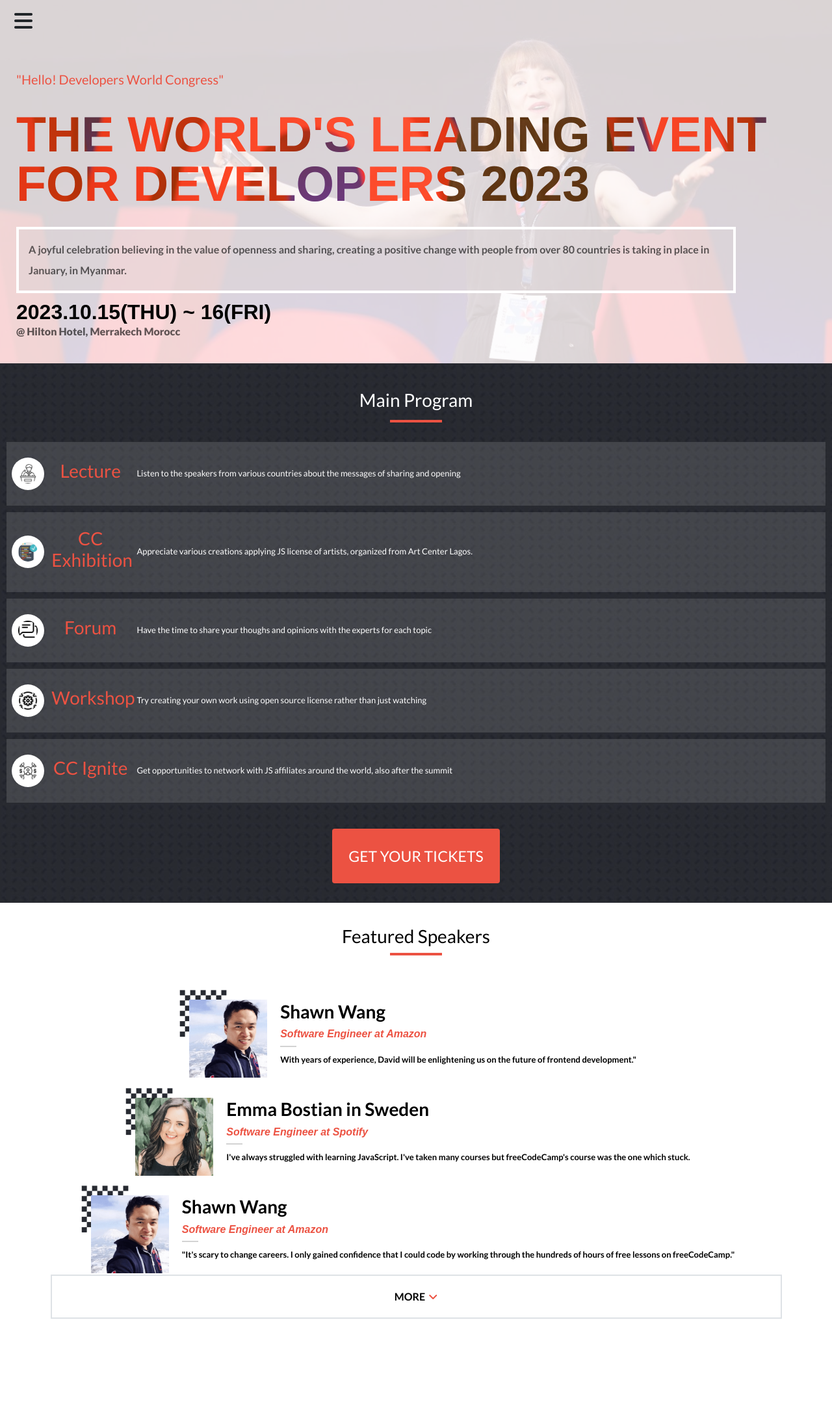
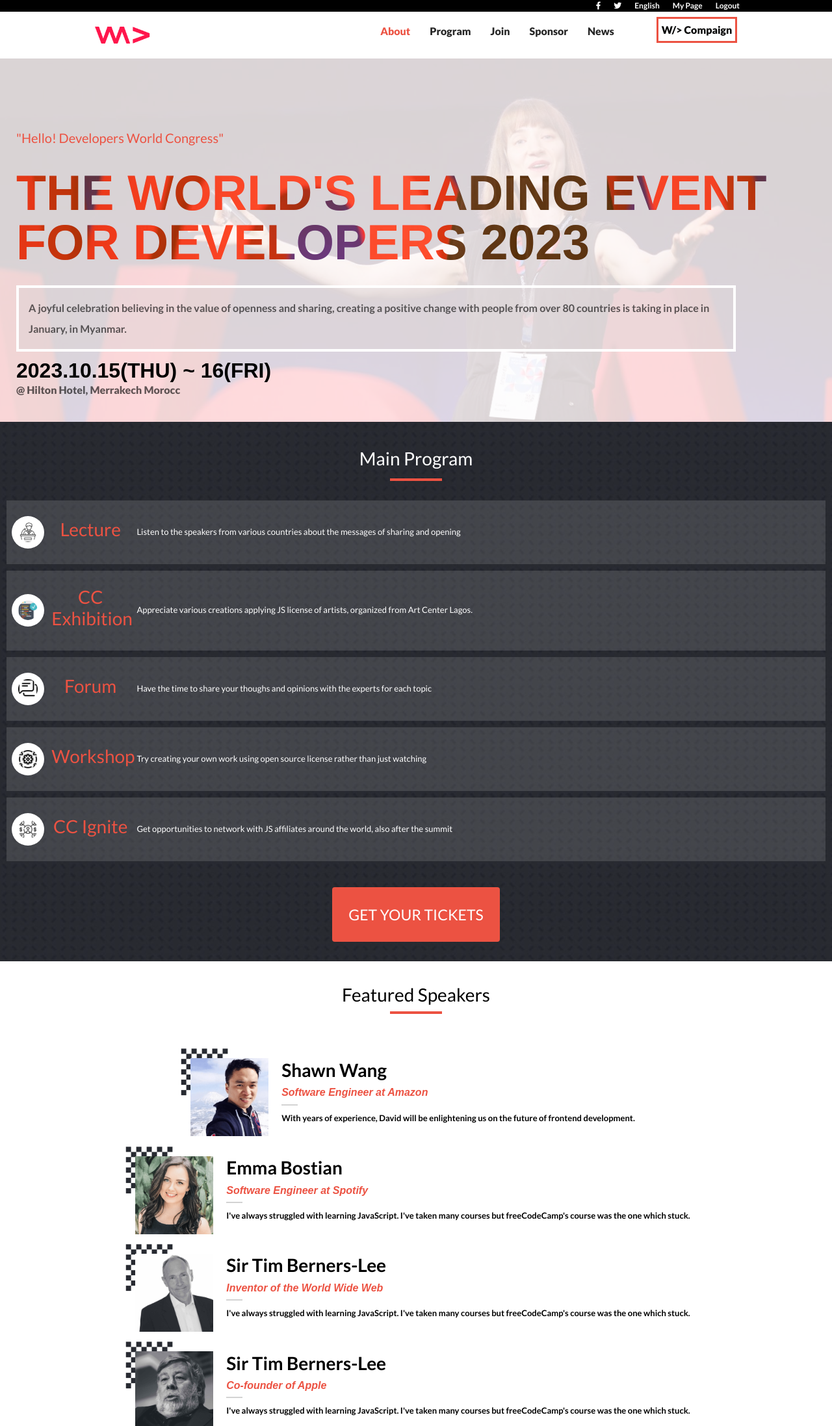
Before and after one commit to naji-97/CapstonePrj1-ConferencePage, a website: page index.html in a window 1280 px wide. Shown: the top 2194 px of the page at 65% size. Before the commit the page ends 2044 px from the top, so only its background shows below. Drawn offline with nearby package versions, Linux system fonts and the light colour scheme.

Commit message:
Create Featured speakers dynamically with  JavaScript.

```diff
--- a/about.css
+++ b/about.css
@@ -32,8 +32,9 @@ a {
     color: #262626;
 }
 
-p {
-    padding-bottom: 0;
+button {
+    background: none;
+    border: none;
 }
 
 .flex {
@@ -51,29 +52,94 @@ p {
     background: none;
 }
 
-.bg-white {
-    background-color: #fff;
-}
-
 /* End Global Style */
 
 /* Start header */
 
 .toolbar {
-    position: absolute;
+    /* position: absolute; */
 
     /* height: 100vh; */
-    top: 0;
-    right: 0;
+    /* top: 0; */
+    /* right: 0; */
 
     /* bottom: 0; */
-    left: 0;
-    width: 100%;
+    /* left: 0; */
+    /* width: 100%; */
     z-index: 1000;
 }
 
+/* Start deesktop header ###############################*/
+.social-media {
+    background-color: #000;
+    color: #fff;
+    font-size: smaller;
+}
+
+.social-media,
+.desktop-nav {
+    display: none;
+}
+
+
+.social-media ul {
+    justify-content: end;
+    margin-right: 30px;
+    justify-content: end;
+    margin-bottom: 0;
+    margin-right: 120px;
+    font-size: 12px;
+    font-weight: 700;
+}
+
+.social-media ul li {
+    margin: 0 10px
+}
+
+.social-media ul li i {
+    color: #fff;
+}
+
+.active-link {
+    color: var(--primary-color);
+}
+
+.desktop-nav {
+    /* padding: 0 70px */
+    justify-content: space-around;
+    padding: 6px;
+}
+
+.desktop-nav a {
+    /* padding-left: 50px; */
+    font-size: 1rem;
+    font-weight: 800;
+}
+
+.desktop-nav ul {
+    justify-content: space-between;
+    /* margin: 0 70px; */
+}
+
+.desktop-nav ul ul li {
+    padding: 0 15px;
+}
+
+.desktop-nav ul .camping {
+    padding: 5px;
+    border: 3px solid var(--primary-color);
+    font-size: 1rem;
+    font-weight: 800;
+    margin-left: 50px;
+}
+
+/* End Desktop Header */
+
 .menu-items {
     height: 100vh;
+    position: fixed;
+    right: 0;
+    left: 0;
     display: none;
     background-color: #d3d3d3;
 }
@@ -96,8 +162,9 @@ p {
 
 .toolbar .open-menu {
     padding: 10px;
+    /* position: fixed; */
 
-    /* background: #d3d3d3e0; */
+    background: #d3d3d3e0;
 }
 
 .open {
@@ -331,3 +398,17 @@ p {
 .footer img {
     padding-bottom: 15px;
 }
+
+@media screen and (min-width:768px) {
+    .social-media {
+        display: block;
+    }
+
+    .desktop-nav {
+        display: flex;
+    }
+
+    .toolbar .open-menu{
+        display: none;
+    }
+}
--- a/about.html
+++ b/about.html
@@ -11,7 +11,7 @@
   integrity="sha512-MV7K8+y+gLIBoVD59lQIYicR65iaqukzvf/nwasF0nqhPay5w/9lJmVM2hMDcnK1OnMGCdVK+iQrJ7lzPJQd1w=="
   crossorigin="anonymous" referrerpolicy="no-referrer" />
  <link rel="stylesheet" href="./about.css">
- <link href="./assets/images/logo.png" rel="icon" type="img/svg" sizes="25x20" />
+ <link href="./assets/images/title.png" rel="icon" type="img/svg" sizes="25x20"/>
  <title>WeAreDevelopers</title>
 </head>
 
@@ -19,11 +19,34 @@
 
  <!-- Start Header -->
  <header class="toolbar">
+  <div class="social-media">
+   <ul class="flex container">
+    <li><a href=""><i class="fa-brands fa-facebook-f"></i></a></li>
+    <li><a href=""><i class="fa-brands fa-twitter"></i></a></li>
+    <li>English</li>
+    <li>My Page</li>
+    <li>Logout</li>
+   </ul>
+  </div>
+  <div class="desktop-nav flex">
+    <a href="#"><img src="./assets/images/logo.png" width="85px" height="26px" alt="" srcset=""></a>
+    <ul class="flex">
+    <ul class="flex">
+     <li><a class="active-link" href="./index.html">Home</a></li>
+     <li><a href="./about.html">Program</a></li>
+     <li><a href="#join">Join</a></li>
+     <li><a href="#sponsors">Sponsor</a></li>
+     <li><a href="#sponsors">News</a></li>
+    </ul>
+    <li class="camping">W/> Compaign</li>
+   </ul>
+  </div>
+
  <menu class="menu-items">
   <button class="close-menu btn">X</button>
   <nav class="flex">
-    <ul class="nav-mobile">
-     <li><a href="index.html">Home</a></li>
+   <ul class="nav-mobile" id="nav-mobile">
+    <li><a href="./index.html">Home</a></li>
     <li><a href="#main-program">Programe</a></li>
     <li><a href="#speakers">Speakers</a></li>
     <li><a href="#sponsors">Sponsors</a></li>
@@ -91,7 +114,7 @@
  <!-- End See-Past Section -->
  <!-- Start Partners Section -->
 
- <section class="partner flex">
+ <section class="partner flex" id="sponsors">
   <div class="sponsor-section flex">
    <h1>Partners</h1>
    <span class="bar"></span>
--- a/index.html
+++ b/index.html
@@ -11,7 +11,7 @@
   integrity="sha512-MV7K8+y+gLIBoVD59lQIYicR65iaqukzvf/nwasF0nqhPay5w/9lJmVM2hMDcnK1OnMGCdVK+iQrJ7lzPJQd1w=="
   crossorigin="anonymous" referrerpolicy="no-referrer" />
  <link rel="stylesheet" href="./style.css">
- <link href="./assets/images/logo.png" rel="icon" type="img/svg" sizes="25x20"/>
+ <link href="./assets/images/title.png" rel="icon" type="img/svg" sizes="25x20"/>
  <title>WeAreDevelopers</title>
 </head>
 
@@ -19,14 +19,36 @@
 
  <!-- Start Header -->
  <header class="toolbar">
+   <div class="social-media">
+    <ul class="flex container">
+     <li><a href=""><i class="fa-brands fa-facebook-f"></i></a></li>
+     <li><a href=""><i class="fa-brands fa-twitter"></i></a></li>
+     <li>English</li>
+     <li>My Page</li>
+     <li>Logout</li>
+    </ul>
+   </div>
+   <div class="desktop-nav flex">
+     <a href="#"><img src="./assets/images/logo.png" width="85px" height="26px" alt="" srcset=""></a>
+     <ul class="flex">
+     <ul class="flex">
+      <li><a class="active-link" href="./about.html">About</a></li>
+      <li><a href="#main-program">Program</a></li>
+      <li><a href="#join">Join</a></li>
+      <li><a href="#speakers">Sponsor</a></li>
+      <li><a href="#">News</a></li>
+     </ul>
+     <li class="camping">W/> Compaign</li>
+    </ul>
+   </div>
   <menu class="menu-items">
    <button class="close-menu btn">X</button>
    <nav class="flex">
-    <ul class="nav-mobile">
+    <ul class="nav-mobile" id="nav-mobile">
      <li><a href="./about.html">About</a></li>
      <li><a href="#main-program">Programe</a></li>
+     <li><a href="#join">Join</a></li>
      <li><a href="#speakers">Speakers</a></li>
-     <li><a href="#sponsors">Sponsors</a></li>
     </ul>
    </nav>
   </menu>
@@ -87,12 +109,12 @@
    </div>
   </article>
   <div class="flex">
-  <button class="btn ticket">GET YOUR TICKETS</button>
+  <button id="join" class="btn ticket">GET YOUR TICKETS</button>
  </div>
  </section>
 
  <section id="speakers" class="speakers">
-  <div class="title flex" id="speaker-title">
+  <!-- <div class="title flex" id="speaker-title">
    <h3>Featured Speakers</h3>
    <span class="bar"></span>
   </div>
@@ -134,12 +156,10 @@
     </div>
    </div>
 
-  </section>
-  <div class="btn-more flex">
+  </section>-->
+  <!-- <div class="btn-more flex">
    <button>MORE<i class="fa-solid fa-angle-down"></i></button>
-   <!-- <span>MORE</span>
-   <span class="icon"><i class="fa-solid fa-angle-down"></i></span> -->
-  </div>
+ </div>  -->
  </section>
 
 
--- a/main.js
+++ b/main.js
@@ -0,0 +1,166 @@
+const openMenu = document.querySelector(".open-menu .btn");
+const closeMenu = document.querySelector(".close-menu");
+const menuItems = document.querySelector(".menu-items");
+const navMobile = document.querySelectorAll('#nav-mobile li')
+
+
+openMenu.addEventListener("click", () => {
+  menuItems.classList.add("open");
+  openMenu.classList.add("close");
+});
+closeMenu.addEventListener("click", () => {
+  menuItems.classList.remove("open");
+  openMenu.classList.remove("close");
+});
+navMobile.forEach(li => {
+  li.addEventListener('click', ()=>{
+    menuItems.classList.remove("open");
+    openMenu.classList.remove("close");
+  })
+});
+
+const featuredSpeaker = [
+  {
+    title: "speaker1",
+    img: "./assets/images/Shawn-img.png",
+    name: "Shawn Wang ",
+    status: "Software Engineer at Amazon",
+    detail:
+      "With years of experience, David will be enlightening us on the future of frontend development.",
+  },
+  {
+    title: "speaker2",
+    img: "./assets/images/Emma-img.png",
+    name: "Emma Bostian  ",
+    status: "Software Engineer at Spotify",
+    detail:
+      "I've always struggled with learning JavaScript. I've taken many courses but freeCodeCamp's course was the one which stuck.",
+  },
+  {
+    title: "speaker3",
+    img: "./assets/images/sir-tim.jpg",
+    name: "Sir Tim Berners-Lee ",
+    status: "Inventor of the World Wide Web",
+    detail:
+      "I've always struggled with learning JavaScript. I've taken many courses but freeCodeCamp's course was the one which stuck.",
+  },
+  {
+    title: "speaker4",
+    img: "./assets/images/steve-wozniak.jpg",
+    name: "Sir Tim Berners-Lee ",
+    status: "Co-founder of Apple",
+    detail:
+      "I've always struggled with learning JavaScript. I've taken many courses but freeCodeCamp's course was the one which stuck.",
+  },
+  {
+    title: "speaker5",
+    img: "./assets/images/Thomas Dohmke 1(1).jpg",
+    name: "Thomas Dohmke ",
+    status: "CEO, GitHub",
+    detail:
+      "I've always struggled with learning JavaScript. I've taken many courses but freeCodeCamp's course was the one which stuck.",
+  },
+  {
+    title: "speaker6",
+    img: "./assets/images/joel-spolsky.jpg",
+    name: "Joel Spolsky ",
+    status: "Founder of Stack Overflow, Trello, Glitch, and HASH",
+    detail:
+      "I've always struggled with learning JavaScript. I've taken many courses but freeCodeCamp's course was the one which stuck.",
+  },
+];
+
+// Speaker Section
+
+const speakerSection = document.getElementById("speakers");
+const speakerTitle = document.createElement("div");
+speakerTitle.className = "title flex";
+speakerSection.appendChild(speakerTitle);
+const title = document.createElement("h3");
+title.innerText = "Featured Speakers";
+const bar = document.createElement("span");
+bar.className = "bar";
+
+speakerTitle.appendChild(title);
+speakerTitle.appendChild(bar);
+
+const speakerContainer = document.createElement("section");
+speakerContainer.className = "speaker";
+const btnMore = document.createElement("div");
+btnMore.className = "btn-more flex";
+const buttonMore = document.createElement("button");
+btnMore.appendChild(buttonMore);
+const moreText = 'MORE <i class="fa-solid fa-chevron-down"></i>';
+const lessText = 'LESS <i class="fa-solid fa-chevron-up"></i>';
+buttonMore.innerHTML = moreText;
+
+let num = window.innerWidth >= 768 ? featuredSpeaker.length : 2;
+
+// Create function to generate the speakers Section
+const generateSpeakers = () => {
+  for (let i = 0; i <featuredSpeaker.slice(0, num).length ; i += 1) {
+    const { img, name, status, detail } = featuredSpeaker[i];
+    const speaker = document.createElement("section");
+    speaker.className = "speaker";
+    const speakerItem = document.createElement("div");
+    speakerItem.className = "speaker-item flex";
+
+    const profileContainer = document.createElement("div");
+    profileContainer.className = "profile-container";
+    const prfileImg = document.createElement("img");
+    prfileImg.className = "prfile-img";
+    prfileImg.src = img;
+    const bgImg = document.createElement("div");
+    bgImg.className = "bg-img";
+    const speakDetails = document.createElement("div");
+    speakDetails.className = "details flex";
+    const speakName = document.createElement("h3");
+    speakName.textContent = name;
+
+    const speakStatus = document.createElement("h6");
+    speakStatus.textContent = status;
+    const bar = document.createElement("span");
+    bar.className = "bar";
+    const speakDetail = document.createElement("p");
+    speakDetail.textContent = detail;
+
+    // Append Child to the parent
+
+    speakerSection.append(speaker, btnMore);
+    // speakerTitle.append(title, bar);
+
+    speaker.appendChild(speakerItem);
+    speakerItem.append(profileContainer, speakDetails);
+    profileContainer.append(prfileImg, bgImg);
+    speakDetails.append(speakName, speakStatus, bar, speakDetail);
+  }
+};
+
+generateSpeakers();
+
+btnMore.addEventListener("click", () => {
+  if (buttonMore.innerHTML === moreText) {
+    num = featuredSpeaker.length;
+    speakerSection.innerHTML = "";
+    buttonMore.innerHTML = lessText;
+
+    generateSpeakers();
+  } else if (buttonMore.innerHTML === lessText) {
+    num = 2;
+    speakerSection.innerHTML = "";
+    buttonMore.innerHTML = moreText;
+    generateSpeakers();
+  }
+});
+
+window.addEventListener('resize', ()=>{
+ if (window.innerWidth< 768) {
+  num =2
+  speakerSection.innerHTML = "";
+  generateSpeakers()
+ }else{
+  num = featuredSpeaker.length
+  speakerSection.innerHTML = "";
+  generateSpeakers()
+ }
+})
--- a/style.css
+++ b/style.css
@@ -57,20 +57,84 @@ button{
 /* Start header */
 
 .toolbar {
-  position: absolute;
+  /* position: absolute; */
 
   /* height: 100vh; */
-  top: 0;
-  right: 0;
+  /* top: 0; */
+  /* right: 0; */
 
   /* bottom: 0; */
-  left: 0;
-  width: 100%;
+  /* left: 0; */
+  /* width: 100%; */
   z-index: 1000;
 }
 
+/* Start deesktop header ###############################*/
+.social-media{
+  background-color: #000;
+  color: #fff;
+  font-size: smaller;
+}
+
+.social-media,
+.desktop-nav{
+    display: none;
+}
+
+
+.social-media ul{
+  justify-content: end;
+  margin-right: 30px;
+  justify-content: end;
+  margin-bottom: 0;
+  margin-right: 120px;
+  font-size: 12px;
+  font-weight: 700;
+}
+.social-media ul li{
+  margin:0 10px
+}
+.social-media ul li i{
+ color: #fff;
+}
+.active-link{
+  color: var(--primary-color);
+}
+.desktop-nav{
+  /* padding: 0 70px */
+  justify-content: space-around;
+  padding: 8px;
+}
+
+.desktop-nav a{
+  /* padding-left: 50px; */
+  font-size: 1rem;
+  font-weight: 800;
+}
+
+.desktop-nav ul{
+  justify-content: space-between;
+  /* margin: 0 70px; */
+}
+
+.desktop-nav ul ul li{
+  padding: 0 15px;
+}
+.desktop-nav ul .camping{
+  padding: 5px;
+  border: 3px solid var(--primary-color);
+  font-size: 1rem;
+  font-weight: 800;
+  margin-left: 50px;
+}
+
+/* End Desktop Header */
+
 .menu-items {
   height: 100vh;
+  position: fixed;
+  right: 0;
+  left: 0;
   display: none;
   background-color: #d3d3d3;
 }
@@ -93,8 +157,9 @@ button{
 
 .toolbar .open-menu {
   padding: 10px;
+  /* position: fixed; */
 
-  /* background: #d3d3d3e0; */
+  background: #d3d3d3e0;
 }
 
 .open {
@@ -249,7 +314,10 @@ button{
   gap: 10px;
   margin: 35px 10px;
 }
-
+.profile-container .prfile-img{
+  width: 120px;
+  height: auto;
+}
 .profile-container .bg-img {
   background-image: url(./assets/images/plat-bg.png);
   margin-top: -135px;
@@ -291,7 +359,7 @@ button{
 
 .speakers .btn-more {
   width: 90%;
-  margin: 10px auto;
+  margin: 70px 0;
   padding: 15px;
   border: 2px solid #dee2e6;
 }
@@ -306,3 +374,17 @@ button{
   color: var(--primary-color);
   padding-left: 5px;
 }
+
+@media screen and (min-width:768px ) {
+  .social-media{
+    display: block;
+  }
+.desktop-nav{
+    display:flex ;
+}
+
+
+.toolbar .open-menu{
+  display: none;
+}
+}
```
Also changed, not shown: assets/images/title.png (added). Lines whose indentation alone changed are shown as unchanged.
